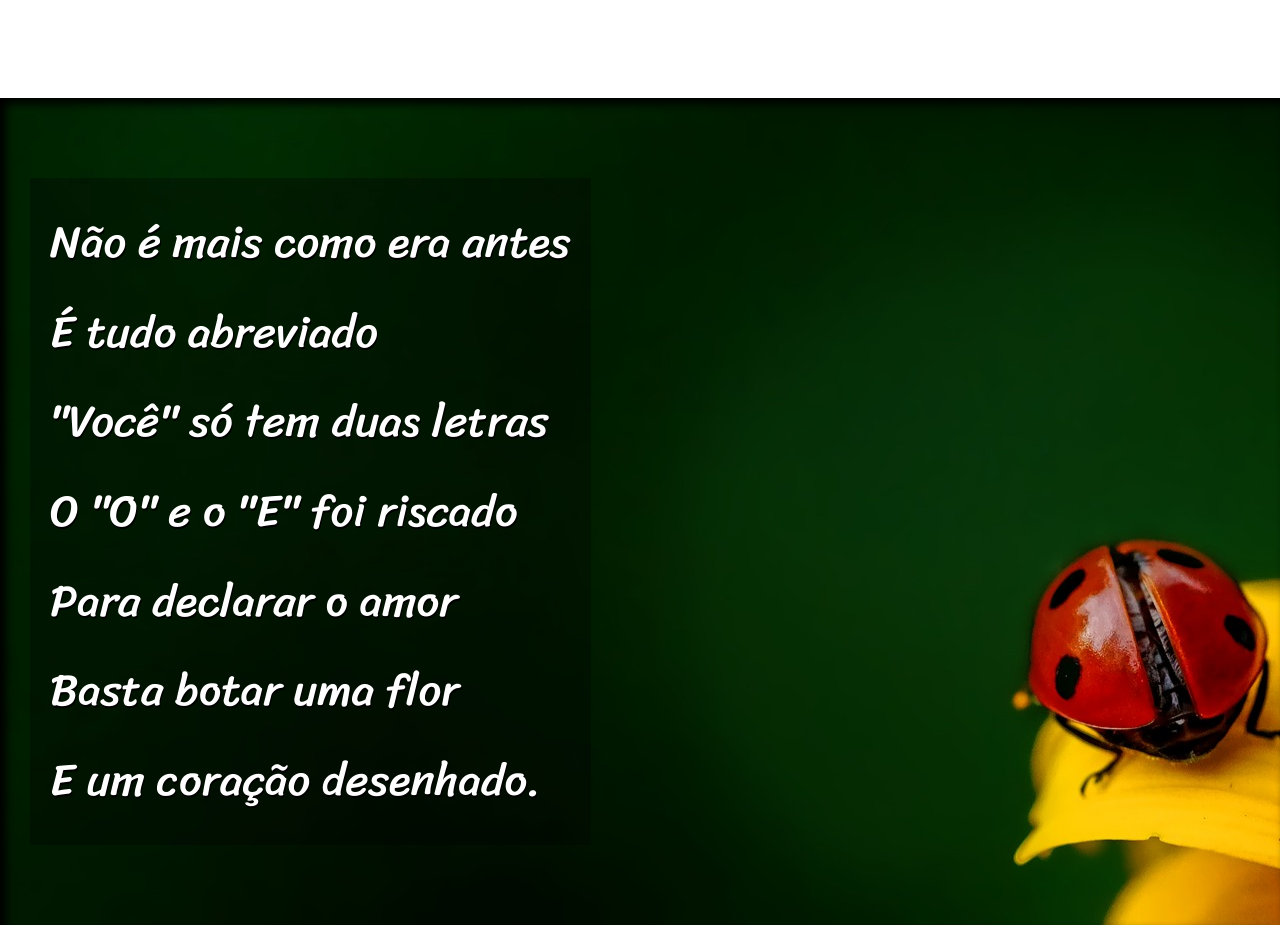
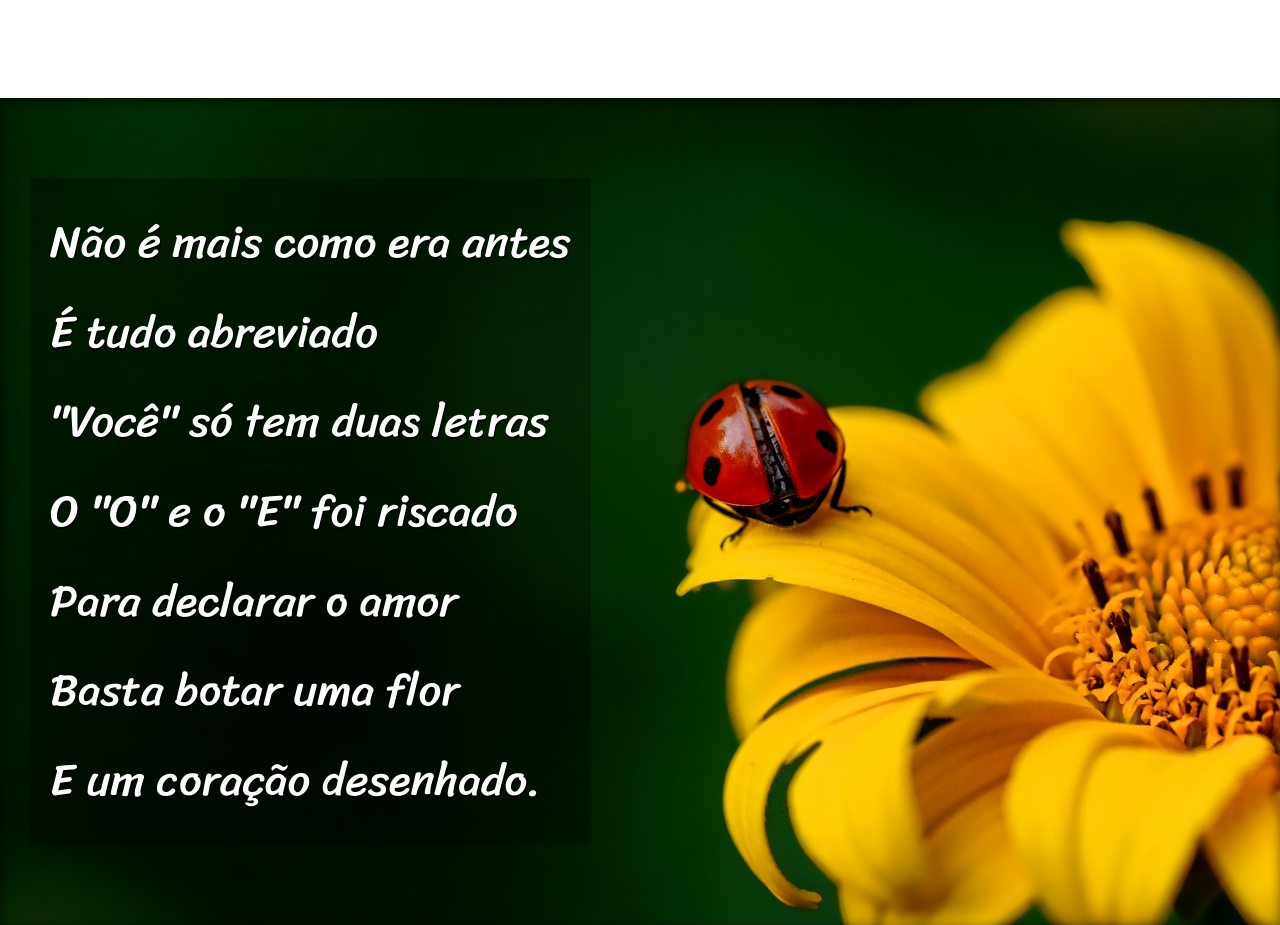
Before and after one commit to DevGuMoraes/site-cordel-simples, a plain HTML site: page index.html in a window 1280 px wide. Shown: the part 983-1908 px from the top of the page. Drawn offline with Linux system fonts and the light colour scheme.

Commit message:
subindo update do site para imagens

```diff
--- a/estilo/style.css
+++ b/estilo/style.css
@@ -63,7 +63,11 @@ section.normal {
 section.imagem {
     background-color: rgb(37, 36, 36);
     color: white;
-    box-shadow: inset 6px 6px 10px black;
+    box-shadow: inset 1px 3px 13px rgba(0, 0, 0, 0.595);
+    background-repeat: no-repeat;
+    background-position: center center;
+    background-size: cover;
+    background-attachment: fixed;
 }
 
 section.imagem > p {
@@ -71,9 +75,6 @@ section.imagem > p {
     background-color: rgba(0, 0, 0, 0.304);
     text-shadow: 1px 2px 0px black;
     padding: 20px;
-    background-position: center center;
-    background-size: cover;
-    background-attachment: fixed;
 }
 
 section#img01 {
--- a/index.html
+++ b/index.html
@@ -4,7 +4,7 @@
     <meta charset="UTF-8">
     <meta name="viewport" content="width=device-width, initial-scale=1.0">
     <title>Document</title>
-    <link rel="stylesheet" href="estilo/style.css">
+    <link rel="stylesheet" href="./estilo/style.css">
 </head>
 <body>
 
```
